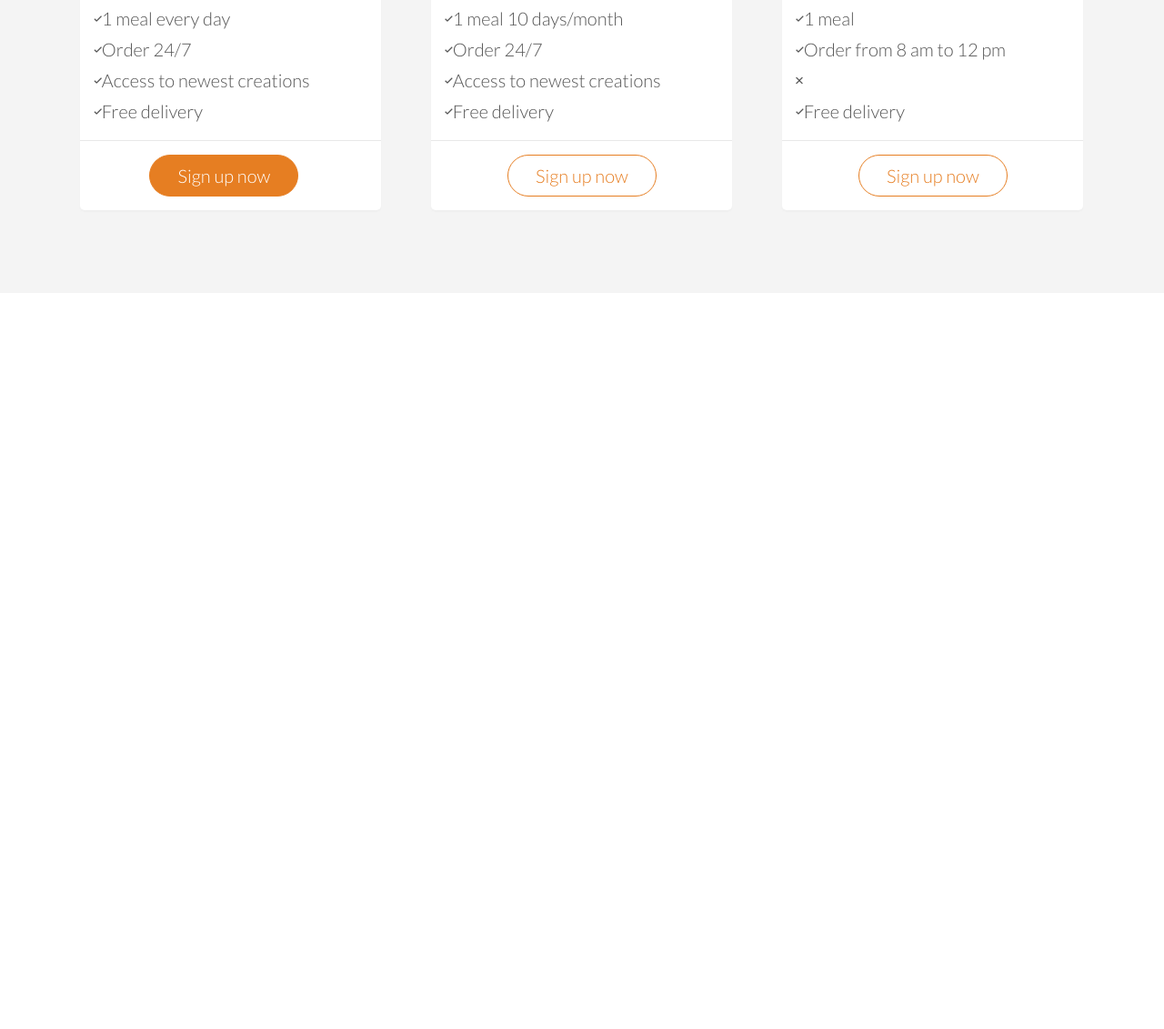
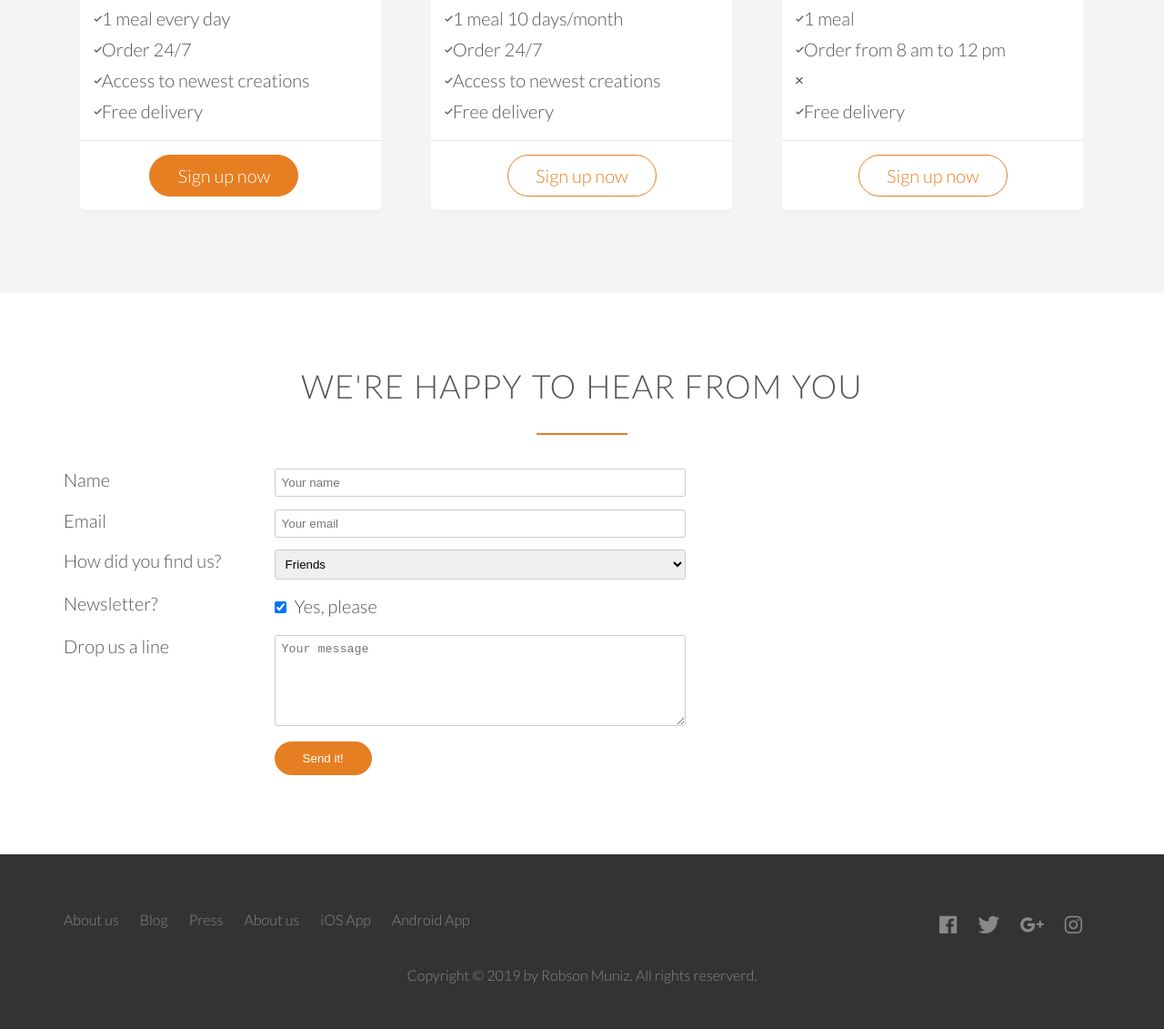
Before and after one commit to robson-muniz/omnifood, a plain HTML site: page index.html in a window 1280 px wide. Shown: the part 4335-5466 px from the top of the page at 91% size. Before the commit the page ends 4657 px from the top, so only its background shows below. Drawn offline with Linux system fonts and the light colour scheme.

Commit message:
Build: foot

```diff
--- a/index.html
+++ b/index.html
@@ -343,5 +343,100 @@
         </div>
     </section>
 
+    <section class="section-form">
+        <div class="row">
+            <h2>We're happy to hear from you</h2>
+        </div>
+        <div class="row">
+            <form method="post" action="#" class="contact-form">
+                <div class="row">
+                    <div class="col span-1-of-3">
+                        <label for="name">Name</label>
+                    </div>
+                    <div class="col span-2-of-3">
+                        <input type="text" name="name" id="name" placeholder="Your name" required>
+                    </div>
+                </div>
+                <div class="row">
+                    <div class="col span-1-of-3">
+                        <label for="email">Email</label>
+                    </div>
+                    <div class="col span-2-of-3">
+                        <input type="email" name="email" id="email" placeholder="Your email" required>
+                    </div>
+                </div>
+                <div class="row">
+                    <div class="col span-1-of-3">
+                        <label for="find-us">How did you find us?</label>
+                    </div>
+                    <div class="col span-2-of-3">
+                        <select name="find-us" id="find-us">
+                            <option value="friends" selected>Friends</option>
+                            <option value="search">Search engine</option>
+                            <option value="ad">Advertisement</option>
+                            <option value="other">Other</option>
+                        </select>
+                    </div>
+                </div>
+                <div class="row">
+                    <div class="col span-1-of-3">
+                        <label>Newsletter?</label>
+                    </div>
+                    <div class="col span-2-of-3">
+                        <input type="checkbox" name="news" id="news" checked> Yes, please
+                    </div>
+                </div>
+                <div class="row">
+                    <div class="col span-1-of-3">
+                        <label>Drop us a line</label>
+                    </div>
+                    <div class="col span-2-of-3">
+                        <textarea name="message" placeholder="Your message"></textarea>
+                    </div>
+                </div>
+                <div class="row">
+                    <div class="col span-1-of-3">
+                        <label>&nbsp;</label>
+                    </div>
+                    <div class="col span-2-of-3">
+                        <input type="submit" value="Send it!">
+                    </div>
+                </div>
+
+            </form>
+
+        </div>
+    </section>
+
+    <footer>
+        <div class="row">
+            <div class="col span-1-of-2">
+                <ul class="footer-nav">
+                    <li><a href="#">About us</a></li>
+                    <li><a href="#">Blog</a></li>
+                    <li><a href="#">Press</a></li>
+                    <li><a href="#">About us</a></li>
+                    <li><a href="#">iOS App</a></li>
+                    <li><a href="#">Android App</a></li>
+                </ul>
+            </div>
+
+            <div class="col span-1-of-2">
+                <ul class="social-links">
+                    <li><a href="#"><i class="ion-logo-facebook"></i></a></li>
+                    <li><a href="#"><i class="ion-logo-twitter"></i></a></li>
+                    <li><a href="#"><i class="ion-logo-googleplus"></i></a></li>
+                    <li><a href="#"><i class="ion-logo-instagram"></i></a></li>
+                </ul>
+            </div>
+        </div>
+
+        <div class="row">
+            <p>
+                Copyright &copy; 2019 by Robson Muniz. All rights reserverd.
+            </p>
+        </div>
+    </footer>
+
 </body>
 </html>
--- a/resources/css/style.css
+++ b/resources/css/style.css
@@ -132,7 +132,8 @@ a:active {
 /* ----------Buttons------------*/
 
 .btn:link,
-.btn:visited {
+.btn:visited,
+input[type=submit] {
 	display: inline-block;
 	padding: 10px 30px;
 	font-weight: 300;
@@ -142,7 +143,8 @@ a:active {
 }
 
 .btn-full:link,
-.btn-full:visited {
+.btn-full:visited,
+input[type=submit] {
 	background-color: #e67e22;
 	border: 1px solid #e67e22;
 	color: white;
@@ -161,7 +163,9 @@ a:active {
 }
 
 .btn-full:hover,
-.btn-full:active {
+.btn-full:active,
+input[type=submit]:hover,
+input[type=submit]:active {
 	border: 1px solid #cf6d17;
 }
 
@@ -423,3 +427,107 @@ cite img {
 .plan-box ul li {
 	padding: 5px 0;
 }
+
+.contact-form {
+	width: 60%;
+	margin: o auto;
+}
+
+input[type=text],
+input[type=email],
+select,
+textarea {
+	width: 100%;
+	padding: 7px;
+	border-radius: 3px;
+	border: 1px solid #ccc;
+}
+
+textarea {
+	height: 100px;
+}
+
+input[type=checkbox] {
+	margin: 10px 5px 10px 0;
+}
+*:focus {
+	outline: none;
+}
+
+/*----------------------------------------*/
+/* Footer */
+/*----------------------------------------*/
+footer {
+	background-color: #333;
+	padding: 50px;
+	font-size: 80%;
+}
+
+.footer-nav {
+	list-style: none;
+	float: left;
+}
+
+.social-links {
+	list-style: none;
+	float: right;
+}
+
+.footer-nav li,
+.social-links li {
+	display: inline-block;
+	margin-right: 20px;
+}
+
+.footer-nav li:last-child .social-links li:last-child {
+	margin-right: 0;
+}
+
+.footer-nav li a:link,
+.footer-nav li a:visited,
+.social-links li a:link,
+.social-links li a:visited {
+	text-decoration: none;
+	border: 0;
+	color: #888;
+	transition: all 0.35s;
+}
+
+.footer-nav li a:hover,
+.footer-nav li a:active {
+	color: #ddd;
+}
+
+.social-links li a:link,
+.social-links li a:visited {
+	font-size: 160%;
+}
+
+.ion-logo-facebook,
+.ion-logo-twitter,
+.ion-logo-googleplus,
+.ion-logo-instagram {
+	transition: all .4s;
+}
+
+.ion-logo-facebook:hover {
+	color: #3b5998;
+}
+
+.ion-logo-twitter:hover {
+	color: #1da1f2;
+}
+
+.ion-logo-googleplus:hover {
+	color: #db4437;
+}
+
+.ion-logo-instagram:hover {
+	color: #c32aa3;
+}
+
+footer p {
+	color: #888;
+	text-align: center;
+	margin-top: 20px;
+}
```
